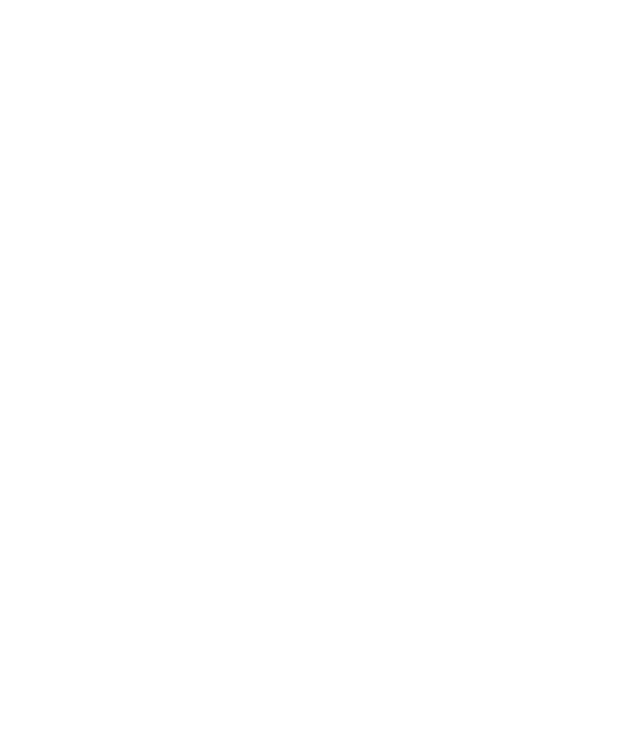
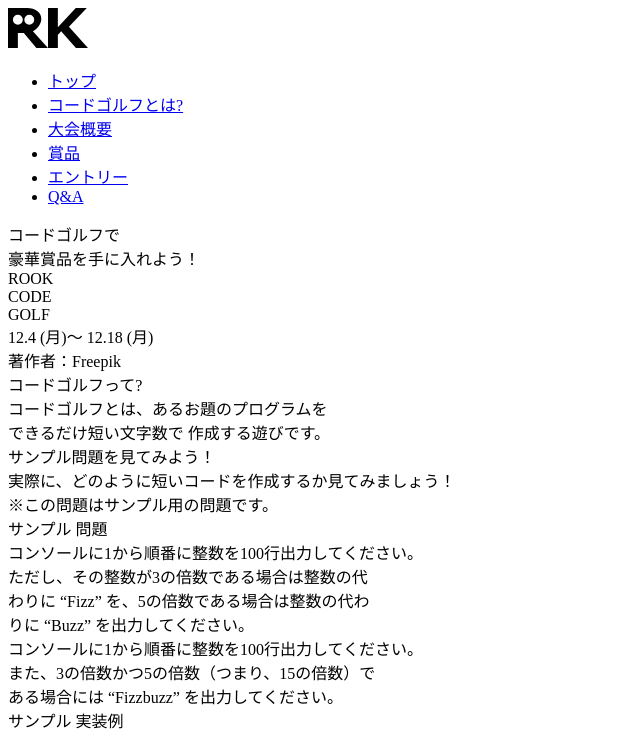
Before and after one commit to yukitomoda/rook-codegolf2023, a website: page src/index.html in a window 1280 px wide. Shown: the top 742 px of the page, without its empty margins (0-640 px from the left). Drawn offline with nearby package versions, Linux system fonts and the light colour scheme; some packages are replaced by stand-ins of ours; files that its build step writes are made by us from their sources; a script that the page names is missing.

Commit message:
chore: css, js 等のインポートを修正

```diff
--- a/src/index.html
+++ b/src/index.html
@@ -5,17 +5,11 @@
     <meta name="viewport" content="width=device-width, initial-scale=1.0" />
     <meta http-equiv="X-UA-Compatible" content="ie=edge" />
     <title>rook-codegolf2023</title>
-    <script src="scripts/pace.js"></script>
-    <link rel="stylesheet" href="sass/loader.css" />
-    <!-- reset.css destyle -->
-    <link rel="stylesheet" href="https://cdn.jsdelivr.net/npm/destyle.css@1.0.15/destyle.css" />
     <!-- font.css -->
     <link rel="preconnect" href="https://fonts.googleapis.com" />
     <link rel="preconnect" href="https://fonts.gstatic.com" crossorigin />
     <link href="https://fonts.googleapis.com/css2?family=Noto+Sans+JP:wght@400;500;700&display=swap" rel="stylesheet" />
     <link href="https://fonts.googleapis.com/css2?family=Rubik+Mono+One&display=swap" rel="stylesheet" />
-
-    <link rel="stylesheet" href="sass/index.css" />
   </head>
   <body>
     <div id="global-container">
```
